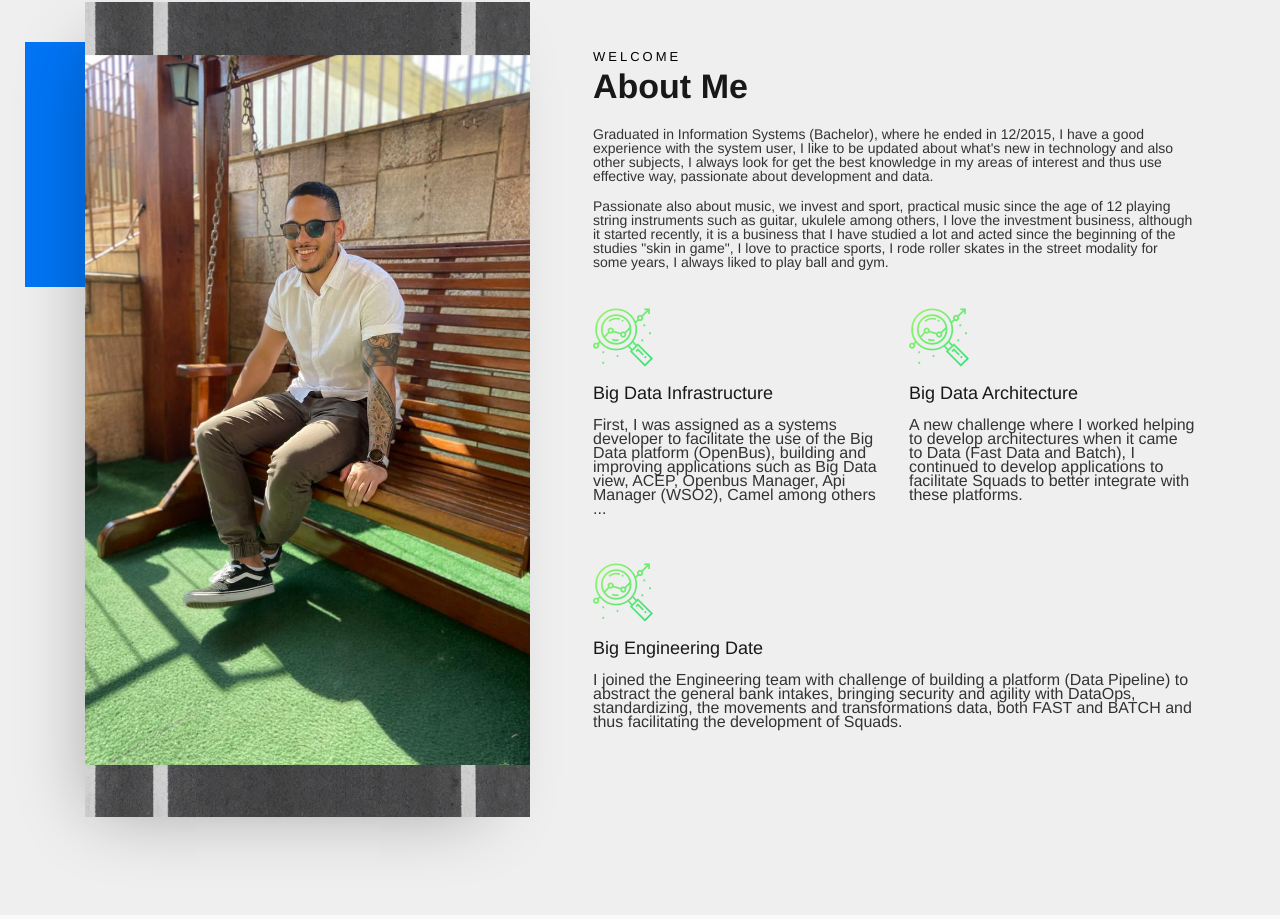
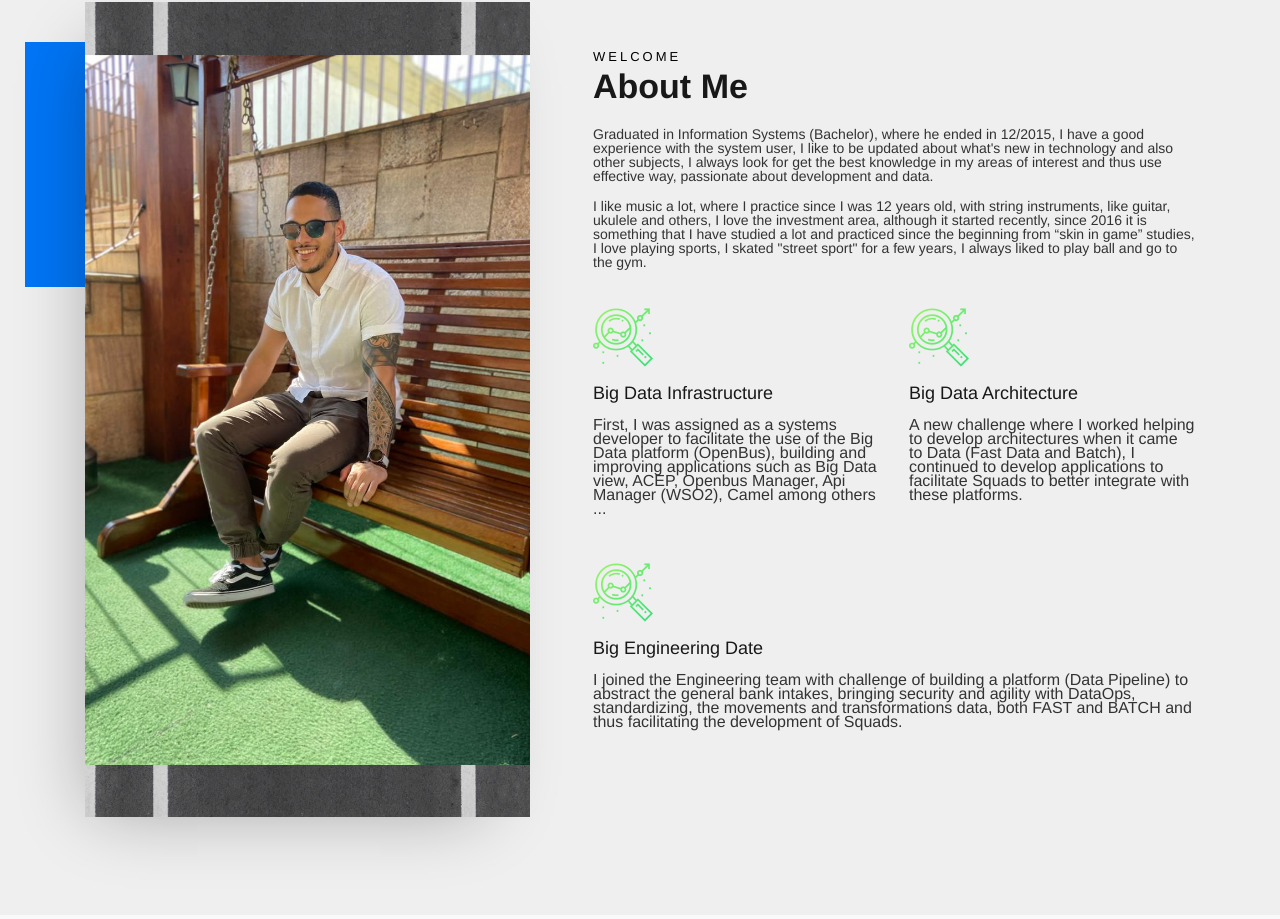
Before and after one commit to robferreira/robferreira.github.io, a plain HTML site: page index.html in a window 1280 px wide. Shown: the part 1096-2015 px from the top of the page. Drawn offline with Linux system fonts and the light colour scheme; a script that the page names is missing; files whose address does not match are found by name.

Commit message:
new description

```diff
--- a/index.html
+++ b/index.html
@@ -110,8 +110,8 @@
                                 knowledge in my areas of interest and thus use effective way, passionate about development and data.</p>
 
                             <p>
-                                Passionate also about music, we invest and sport, practical music since the age of 12 playing string instruments such as guitar, ukulele among others, I love the investment business, although it started recently, it is a business that I have studied a
-                                lot and acted since the beginning of the studies "skin in game", I love to practice sports, I rode roller skates in the street modality for some years, I always liked to play ball and gym.
+                                I like music a lot, where I practice since I was 12 years old, with string instruments, like guitar, ukulele and others, I love the investment area, although it started recently, since 2016 it is something that I have studied a lot and practiced since
+                                the beginning from “skin in game” studies, I love playing sports, I skated "street sport" for a few years, I always liked to play ball and go to the gym.
                             </p>
                         </div>
                     </div>
```
